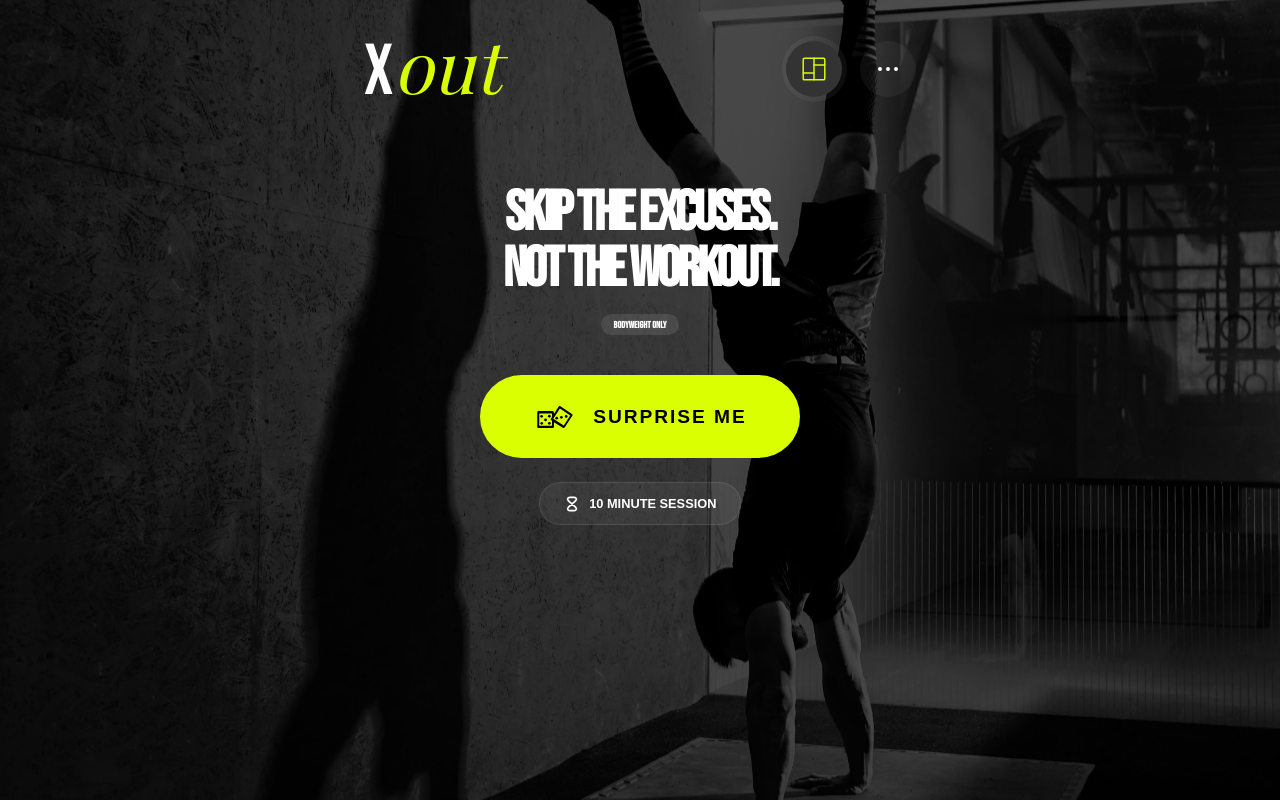
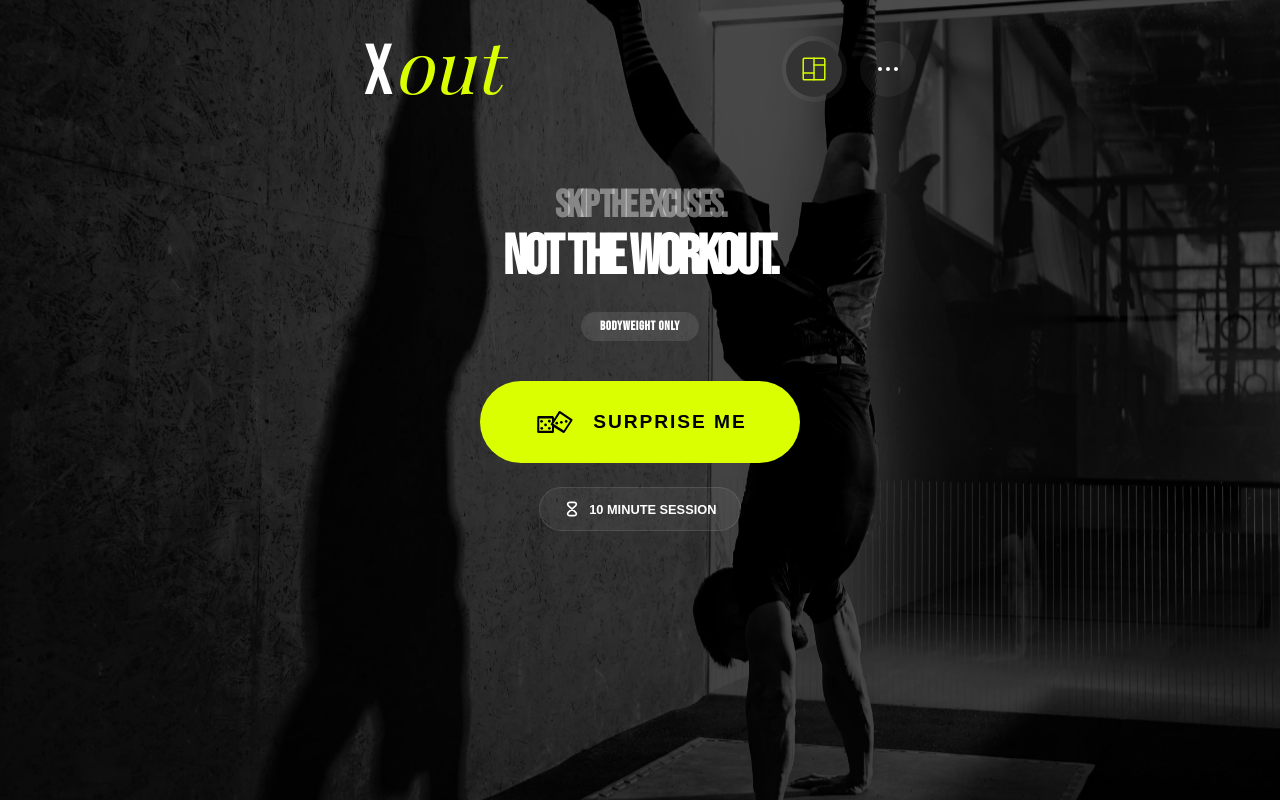
Before and after one commit to seccifabio/Xout, a Next.js app: page / in a window 1280 px wide. Built offline with nearby package versions, Linux system fonts and the light colour scheme; a web font is replaced by a local one.

Commit message:
style: refine hero typography and amplify session badges

```diff
--- a/src/app/page.tsx
+++ b/src/app/page.tsx
@@ -1173,12 +1173,13 @@ export default function Home() {
               paddingTop: "3.5rem"
             }} className="animate">
               <div style={{ display: "flex", flexDirection: "column", gap: "1rem" }}>
-                <h2 style={{ fontSize: "3.5rem", fontWeight: "900", letterSpacing: "-0.05em", lineHeight: "1", margin: 0 }}>
-                  Skip the excuses. <br/> Not the workout.
+                <h2 style={{ fontSize: "3.5rem", fontWeight: "900", letterSpacing: "-0.05em", lineHeight: "1.05", margin: 0 }}>
+                  <span style={{ fontSize: "2.4rem", color: "rgba(255,255,255,0.4)", display: "block", marginBottom: "0.2rem" }}>Skip the excuses.</span>
+                  Not the workout.
                 </h2>
-                <div style={{ display: "flex", gap: "0.5rem", justifyContent: "center" }}>
+                <div style={{ display: "flex", gap: "0.5rem", justifyContent: "center", marginTop: "0.5rem" }}>
                   {noEquip && (
-                    <span style={{ fontSize: "0.6rem", background: "rgba(255,255,255,0.1)", padding: "0.3rem 0.8rem", borderRadius: "100px", fontWeight: "900" }}>BODYWEIGHT ONLY</span>
+                    <span style={{ fontSize: "0.8rem", background: "rgba(255,255,255,0.1)", padding: "0.4rem 1.2rem", borderRadius: "100px", fontWeight: "900", letterSpacing: "0.05em" }}>BODYWEIGHT ONLY</span>
                   )}
                 </div>
               </div>
```
